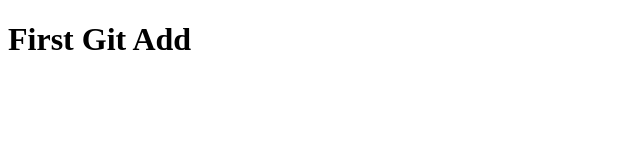
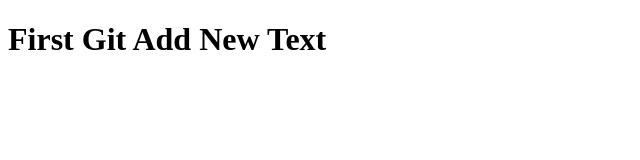
Before and after one commit to tardev35/git101, a plain HTML site: page work.html in a window 1280 px wide. Shown: the whole page, without its empty margins (0-640 px from the left). Drawn offline with Linux system fonts and the light colour scheme.

Commit message:
add New Text

```diff
--- a/work.html
+++ b/work.html
@@ -6,6 +6,6 @@
     <title>Document</title>
   </head>
   <body>
-    <h1>First Git Add</h1>
+    <h1>First Git Add New Text</h1>
   </body>
 </html>
```
